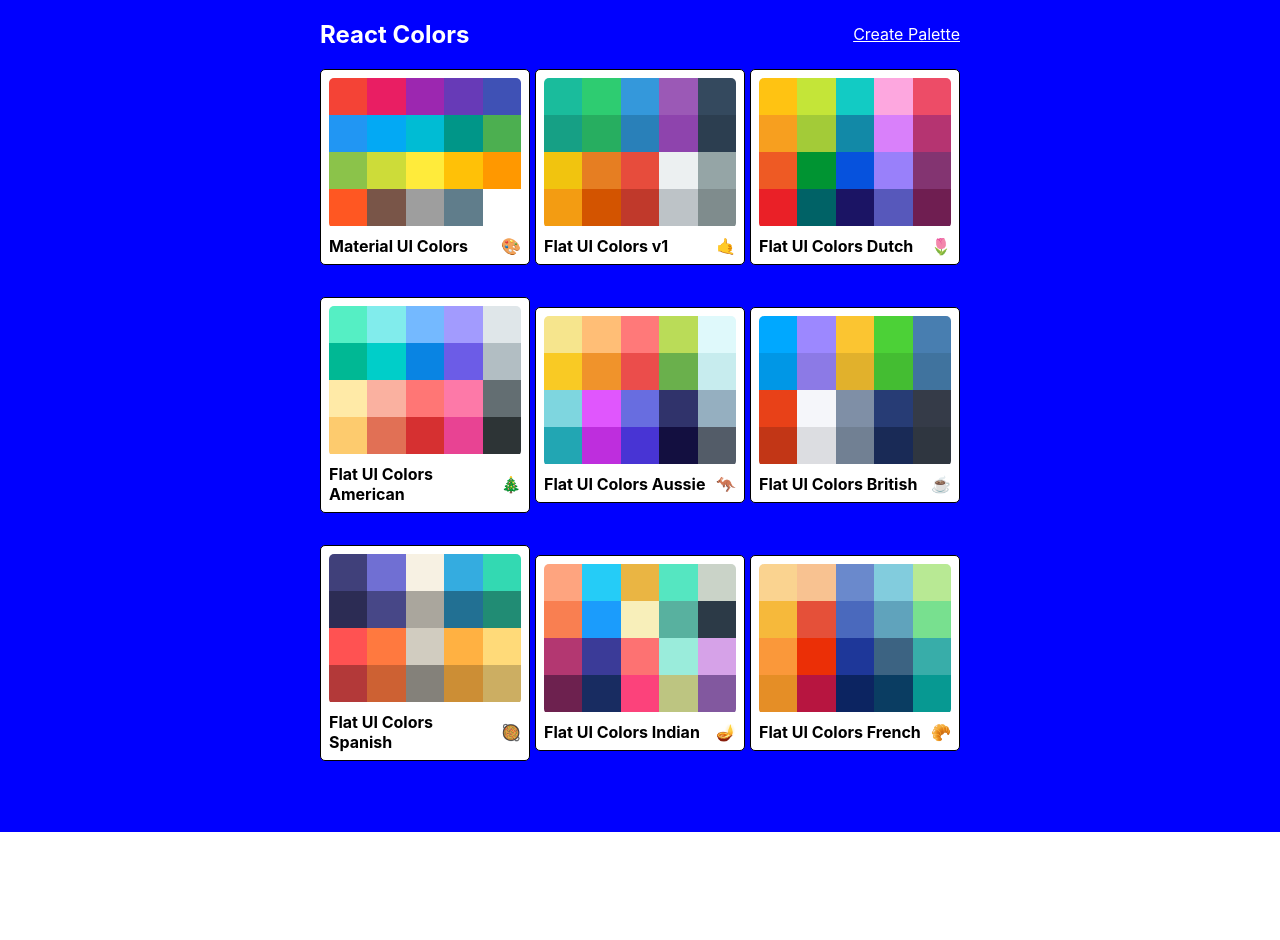
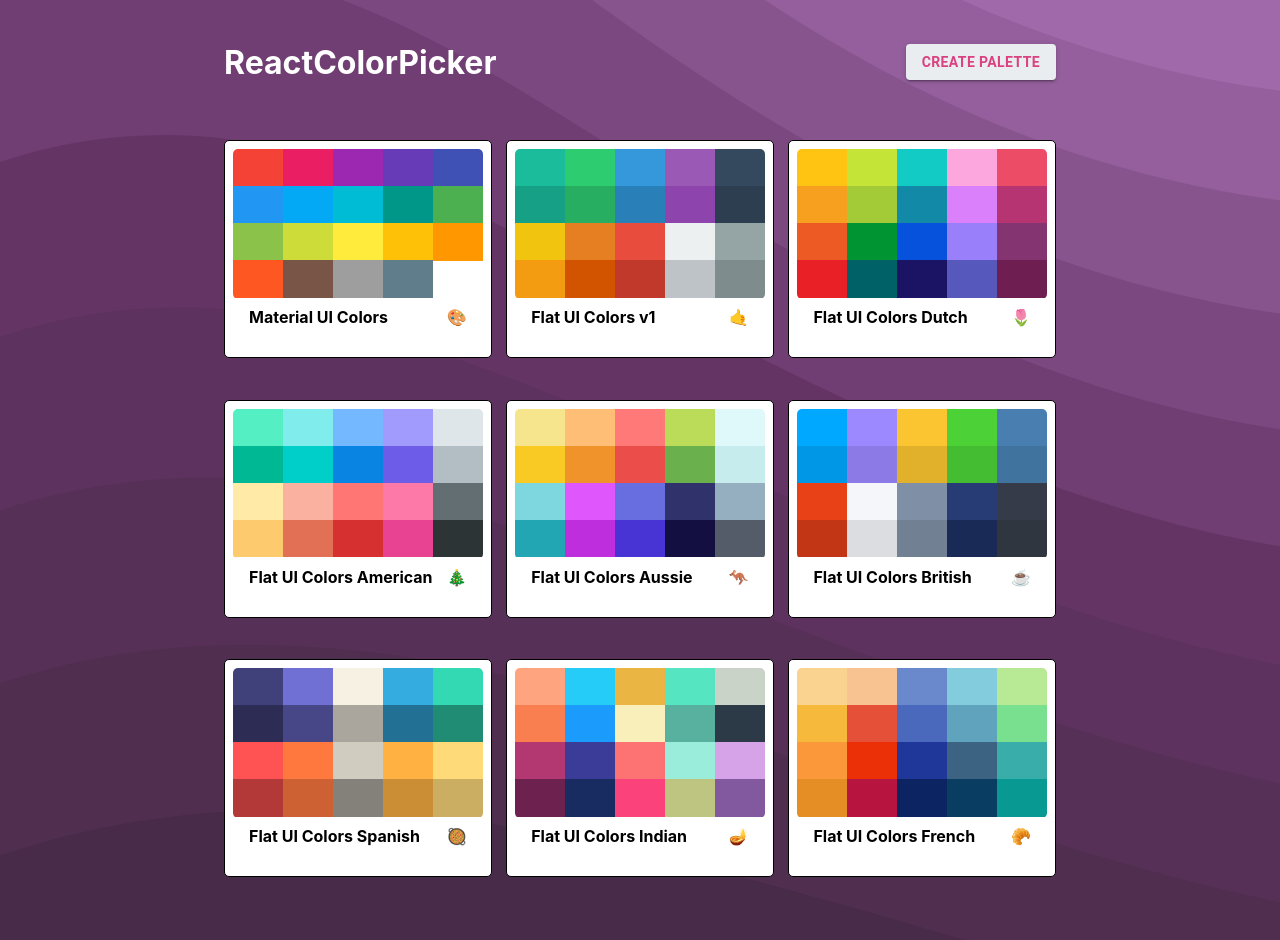
Before and after one commit to nidhi-shah2793/react-colors, a React (Create React App) app: page / in a window 1280 px wide. Shown: the top 940 px of the page. Before the commit the page ends 832 px from the top, so only its background shows below. Built offline with nearby package versions, Linux system fonts and the light colour scheme.

Commit message:
Work on PaletteList home page and background

```diff
--- a/src/App.css
+++ b/src/App.css
@@ -3,9 +3,16 @@
   overflow: hidden;
 }
 
-@media (max-width: 800px) {
-  .App {
-    height: auto;
-    /* overflow-y: scroll; */
-  }
+body::-webkit-scrollbar {
+  width: 0.9em;
 }
+
+body::-webkit-scrollbar-track {
+  box-shadow: inset 0 0 6px rgba(0, 0, 0, 0.3);
+}
+
+body::-webkit-scrollbar-thumb {
+  background-color: darkgrey;
+  /* outline: 1px solid slategrey; */
+  border-radius: 10px;
+}
--- a/src/CreateColorBox.js
+++ b/src/CreateColorBox.js
@@ -2,15 +2,24 @@
 import "./CreateColorBox.css";
 import DeleteIcon from "@material-ui/icons/Delete";
 import { SortableElement } from "react-sortable-hoc";
+import chroma from "chroma-js";
 
 const CreateColorBox = SortableElement(({ name, color, deleteColor }) => {
+  const isTooDark = chroma(color).luminance() <= 0.5;
+  let adjustedColor = isTooDark ? "white" : "black";
+
   const handleDelete = () => {
     deleteColor(name);
   };
   return (
     <div className="CreateColorBox" style={{ backgroundColor: color }}>
       <div>
-        <span className="CreateColorBox__colorName">{name}</span>
+        <span
+          className="CreateColorBox__colorName"
+          style={{ color: adjustedColor }}
+        >
+          {name}
+        </span>
         <span className="CreateColorBox__delete">
           <DeleteIcon onClick={handleDelete} />
         </span>
--- a/src/MiniPalette.js
+++ b/src/MiniPalette.js
@@ -17,6 +17,21 @@
     },
     marginBottom: "5%",
     width: "30%",
+    height: "200px",
+    // until sm
+    "@media (max-width: 767.98px)": {
+      width: "100%",
+      marginBottom: "15%",
+    },
+    // between sm and md
+    "@media (min-width:767.98px) and (max-width: 991.98px)": {
+      width: "40%",
+      marginBottom: "10%",
+    },
+    // between md and lg
+    "@media (min-width:991.98px) and (max-width: 1199.98px)": {
+      width: "30%",
+    },
   },
   colors: {
     backgroundColor: "white",
@@ -29,7 +44,7 @@
     display: "flex",
     justifyContent: "space-between",
     alignItems: "center",
-    margin: "0 auto",
+    margin: "0 1rem",
     color: "black",
     paddingTop: "0.5rem",
     fontSize: "1rem",
@@ -79,7 +94,7 @@
   };
 
   const handleDelete = (event) => {
-    event.stopPropagation()
+    event.stopPropagation();
     deletePalette(paletteName);
   };
 
--- a/src/PaletteList.js
+++ b/src/PaletteList.js
@@ -2,10 +2,15 @@
 import MiniPalette from "./MiniPalette";
 import { withStyles } from "@material-ui/styles";
 import { Link } from "react-router-dom";
+import bg from "./bg.svg";
+import Button from "@material-ui/core/Button";
 
 const styles = {
   root: {
-    backgroundColor: "blue",
+    backgroundColor: "#394bad",
+    backgroundImage: `url(${bg})`,
+    /* background by SVGBackgrounds.com */
+    backgroundSize: "cover",
     minHeight: "100vh",
     height: "auto",
     width: "100%",
@@ -15,13 +20,26 @@
     paddingBottom: "2rem",
   },
   container: {
-    width: "50%",
+    width: "65%",
     minHeight: "100vh",
     display: "flex",
     flexDirection: "column",
     flexWrap: "wrap",
     alignItems: "space-evenly",
     justifyContent: "flex-start",
+    marginTop: "1rem",
+    // until sm
+    "@media (max-width:767.98px)": {
+      width: "60%",
+    },
+    // between sm and md
+    "@media (min-width:767.98px) and (max-width: 991.98px)": {
+      width: "70%",
+    },
+    // between md and lg
+    "@media (min-width:991.98px) and (max-width: 1199.98px)": {
+      width: "80%",
+    },
   },
   nav: {
     display: "flex",
@@ -32,6 +50,11 @@
     "& a": {
       color: "white",
     },
+    // until sm
+    "@media (max-width:767.98px)": {
+      flexWrap: "wrap",
+      justifyContent: "center",
+    },
   },
   palettes: {
     height: "auto",
@@ -41,10 +64,27 @@
     flexWrap: "wrap",
     justifyContent: "space-between",
     alignItems: "center",
+    marginTop: "2rem",
     // display: "grid",
     // gridTemplateColumns: "repeat(3,30%)",
     // gridGap: "5%",
     // paddingBottom: "10rem",
+  },
+  heading: {
+    fontSize: "2rem",
+    // until sm
+    "@media (max-width:767.98px)": {
+      fontSize: "1.5rem",
+    },
+  },
+  createBtn: {
+    backgroundColor: "#e9edf0",
+    color: "#da4181",
+    fontWeight: "bold",
+    "&:hover": {
+      backgroundColor: "#e9edf0",
+      color: "#da4181",
+    },
   },
 };
 
@@ -56,8 +96,16 @@
     <div className={classes.root}>
       <div className={classes.container}>
         <nav className={classes.nav}>
-          <h1>React Colors</h1>
-          <Link to="/palettes/new">Create Palette</Link>
+          <h1 className={classes.heading}>ReactColorPicker</h1>
+          <Link to="/palettes/new">
+            <Button
+              variant="contained"
+              color="primary"
+              className={classes.createBtn}
+            >
+              Create Palette
+            </Button>
+          </Link>
         </nav>
         <div className={classes.palettes}>{msg}</div>
       </div>
```
Also changed, not shown: src/bg.svg (added), 1 other file (tests, documents, lock files or other folders).
